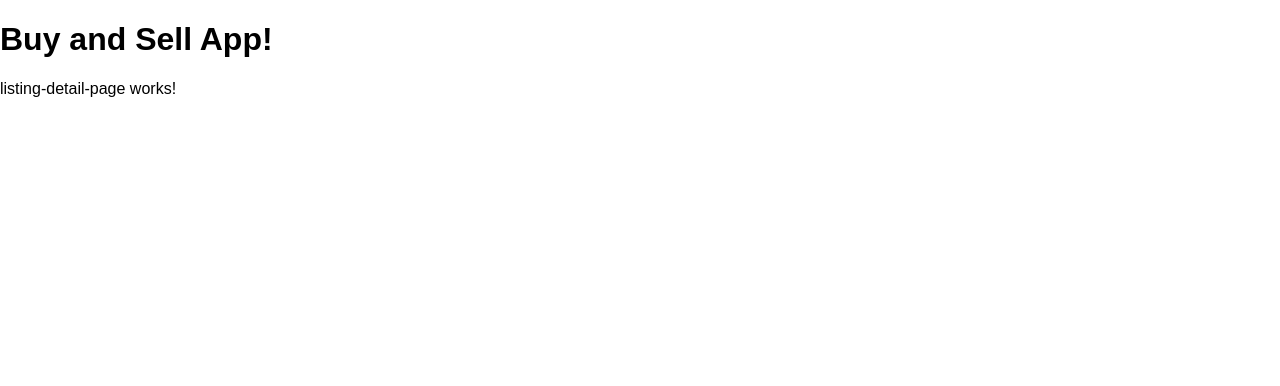
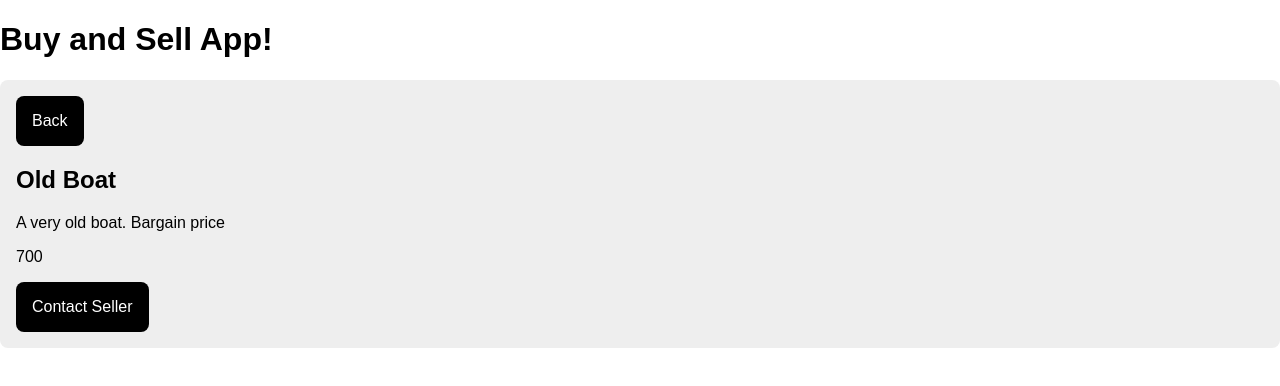
Before and after one commit to deyvidsalvatore/Buy-And-Sell-Angular, an Angular app: page /listings/123 in a window 1280 px wide. Shown: the top 386 px of the page. Built offline with nearby package versions, Linux system fonts and the light colour scheme.

Commit message:
Create a Listing Detail Page

```diff
--- a/src/app/listing-detail-page/listing-detail-page.component.html
+++ b/src/app/listing-detail-page/listing-detail-page.component.html
@@ -1 +1,11 @@
-<p>listing-detail-page works!</p>
+<div class="content-box">
+    <a routerLink="/listings">
+        <button>Back</button>
+    </a>
+    <h2>{{listing.name}}</h2>
+    <p>{{listing.description}}</p>
+    <p>{{listing.price}}</p>
+    <a routerLink="/contact/{{listing.id}}">
+        <button>Contact Seller</button>
+    </a>
+</div>
--- a/src/app/listing-detail-page/listing-detail-page.component.ts
+++ b/src/app/listing-detail-page/listing-detail-page.component.ts
@@ -1,5 +1,7 @@
 import { Component, OnInit } from '@angular/core';
 import { ActivatedRoute } from '@angular/router';
+import { Listing } from '../types';
+import { fakeListings } from '../fake-data';
 
 @Component({
   selector: 'app-listing-detail-page',
@@ -8,10 +10,13 @@ import { ActivatedRoute } from '@angular/router';
 })
 export class ListingDetailPageComponent implements OnInit {
 
+  listing: Listing;
+
   constructor(private route: ActivatedRoute) {}
 
   ngOnInit(): void {
     const id = this.route.snapshot.paramMap.get('id');
+    this.listing = fakeListings.find(listing => listing.id === id);
   }
 
 }
```
